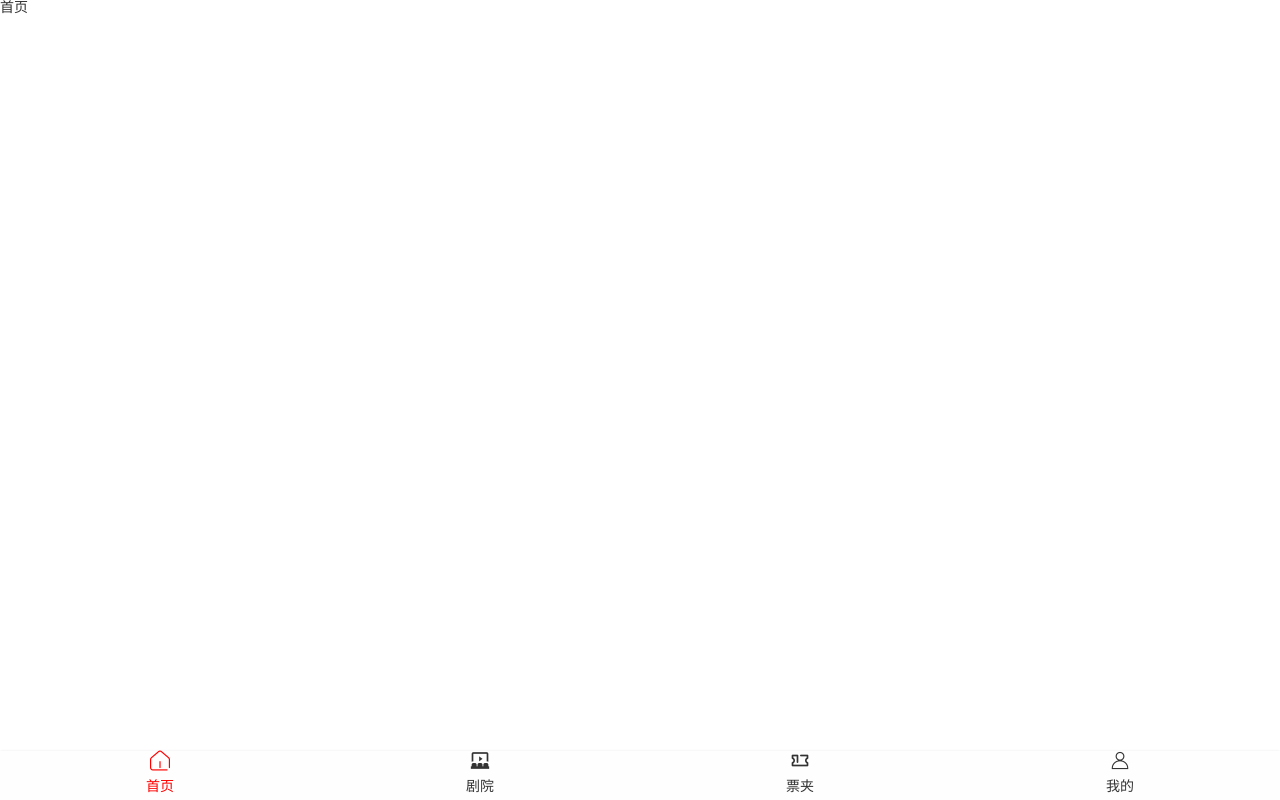
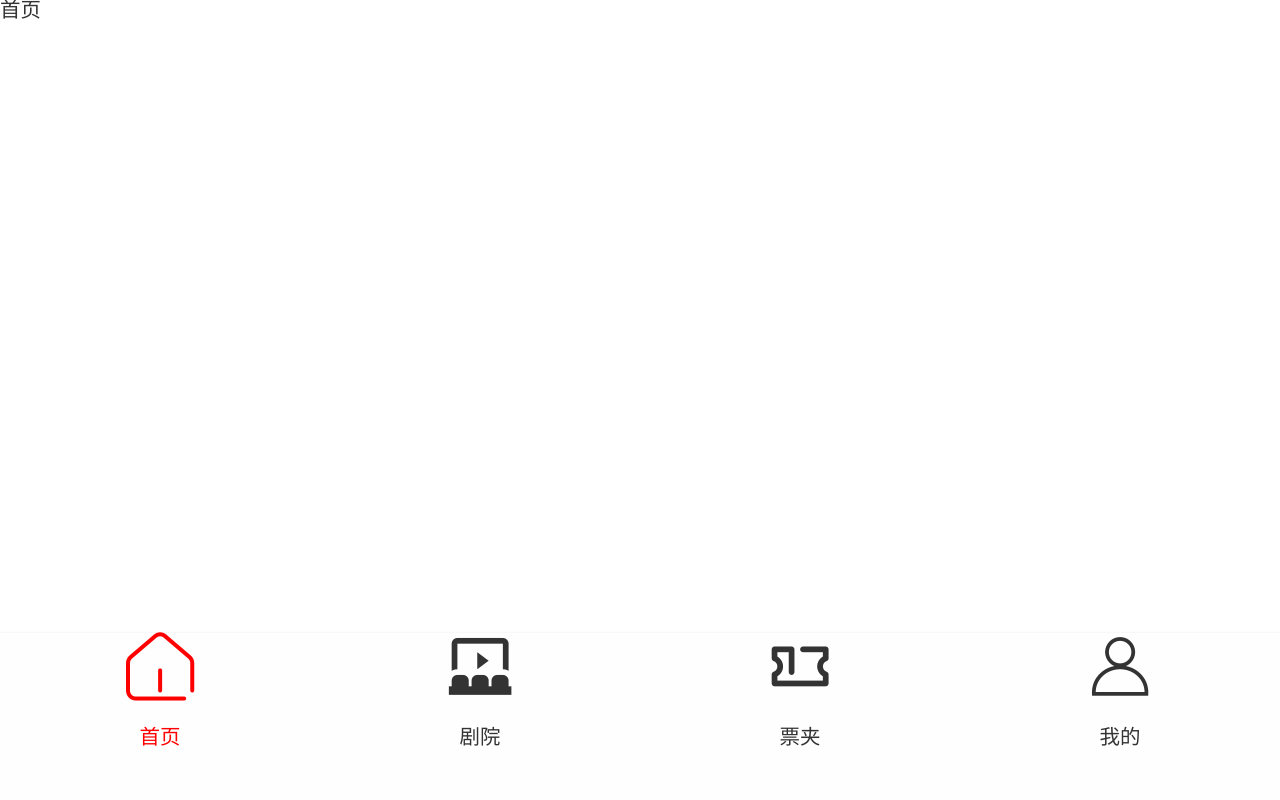
Before and after one commit to tanmeng-maker/juooo, a Vue app: page / in a window 1280 px wide. Built offline with nearby package versions, Linux system fonts and the light colour scheme.

Commit message:
调整样式

```diff
--- a/src/assets/css/reset.css
+++ b/src/assets/css/reset.css
@@ -3,7 +3,7 @@
 html {
     background-color: #fff;
     color: #000;
-    font-size: 13.333333vw;
+    font-size: 12px
 }
 
 body,
@@ -194,14 +194,14 @@ sub {
 html {
     overflow-x: hidden;
     height: 100%;
-    font-size: 50px;
+    font-size: 13.333333vw;
     -webkit-tap-highlight-color: transparent;
 }
 
 body {
     font-family: Arial, "Microsoft Yahei", "Helvetica Neue", Helvetica, sans-serif;
     color: #333;
-    font-size: .28em;
+    font-size: 0.12rem;
     line-height: 1;
     -webkit-text-size-adjust: none;
 }
@@ -214,6 +214,13 @@ hr {
 }
 
 a {
-    color: #25a4bb;
+    color: #232323;
     text-decoration: none;
 }
+
+#root,
+.App {
+  overflow-x: hidden;
+  height: 100%;
+  width: 100%;
+}
```
